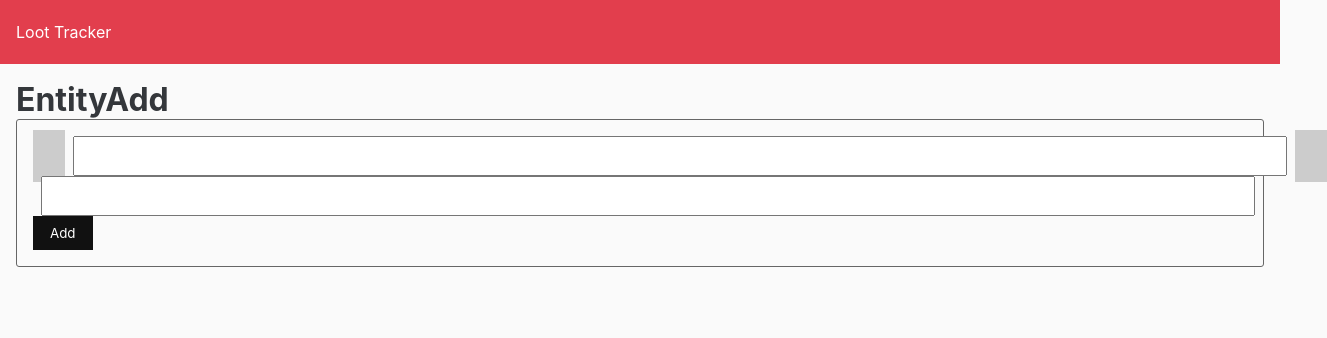
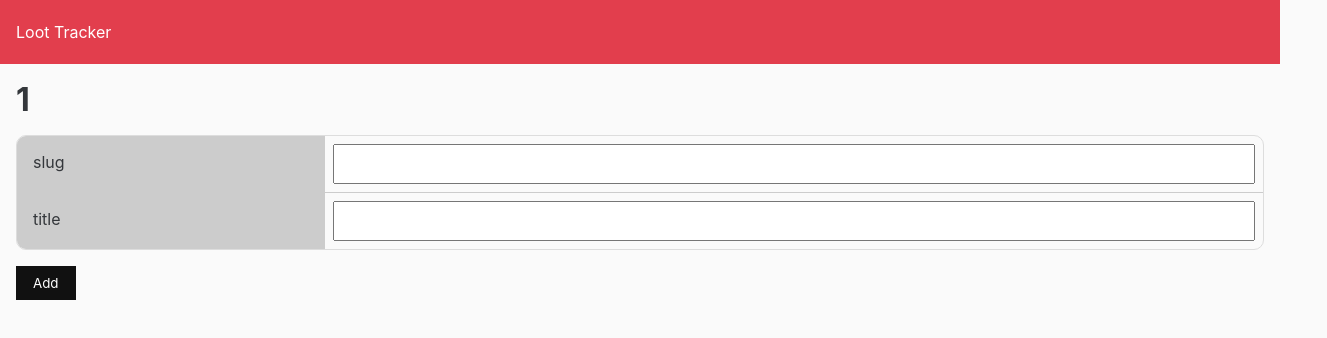
Before and after one commit to patrickcole/loot-tracker, a React (Create React App) app in the folder client/: page /add/1 in a window 1280 px wide. Shown: the top 338 px of the page, 1327 px wide, since content can reach past the window. Built offline with nearby package versions, Linux system fonts and the light colour scheme; the HTML template or start-up script is replaced by a standard one.

Commit message:
Corrects Add/Edit location with new map coordinate strategy

```diff
--- a/client/src/components/EntityAdd.js
+++ b/client/src/components/EntityAdd.js
@@ -1,5 +1,5 @@
 import React, {useState} from 'react';
-import { asyncFetch } from '../utils/Network';
+import { asyncFetch, getRouteName } from '../utils/Network';
 import EditableText from './EditableText';
 
 function EntityAdd( { location } ) {
@@ -7,11 +7,26 @@ function EntityAdd( { location } ) {
   let apiEntity = location.pathname;
   apiEntity = apiEntity.replace('/add/','/api/');
 
-  const [entity, setEntity] = useState({ slug: '', title: '', listings: [] });
+  let routeName = getRouteName(location.pathname);
+
+  const [entity, setEntity] = useState({ slug: '', title: '', latlng: { type: "Point", coordinates: [] }, editorCoordinates: '' });
   const [message, setMessage] = useState('');
 
   let onEntityPropertyUpdate = e => setEntity({...entity, [e.currentTarget.dataset.field]: e.currentTarget.value});
+
   let onEntityAdd = e => {
+
+    // TODO: Make a utility function:
+    // if a location:
+    if ( routeName === 'location' ){
+      let coorRawValues = entity.editorCoordinates;
+      coorRawValues = coorRawValues.split(',');
+      let latLngCoors = coorRawValues.map( value => parseFloat(value) );
+
+      let newEntity = entity;
+      newEntity.latlng.coordinates = latLngCoors;
+      setEntity(newEntity);
+    }
 
     let request = { method: 'POST', body: JSON.stringify(entity) };
     asyncFetch(`${apiEntity}s`, request)
@@ -19,21 +34,31 @@ function EntityAdd( { location } ) {
         setMessage(response.message);
       });
   }
+
   let displayMessage = () => {
     if ( message !== "" ) {
       return <p>{message}</p>
     }
   }
 
+  let displayLocationSpecific = () => {
+    if ( routeName === "location" ){
+      return (
+        <li key={`field_latlng`} className="list-item__field"><EditableText field="editorCoordinates" label="coordinates" value={entity.editorCoordinates} onUpdate={onEntityPropertyUpdate} /></li>
+      )
+    }
+  }
+
   return (
     <main className="page">
-      <h1>EntityAdd</h1>
+      <h1>{routeName}</h1>
       {displayMessage()}
-      <div className="widget">
-        <EditableText field="slug" value={entity.slug} onUpdate={onEntityPropertyUpdate} />
-        <EditableText field="title" value={entity.title} onUpdate={onEntityPropertyUpdate} />
-        <button className="btn" onClick={onEntityAdd}>Add</button>
-      </div>
+      <ul className="list list__fields">
+        <li key={`field_slug`} className="list-item__field"><EditableText field="slug" label="slug" value={entity.slug} onUpdate={onEntityPropertyUpdate} /></li>
+        <li key={`field_title`} className="list-item__field"><EditableText field="title" label="title" value={entity.title} onUpdate={onEntityPropertyUpdate} /></li>
+        { displayLocationSpecific() }
+      </ul>
+      <button className="btn" onClick={onEntityAdd}>Add</button>
     </main>
   )
 }
--- a/client/src/components/EntityEditor.js
+++ b/client/src/components/EntityEditor.js
@@ -29,6 +29,11 @@ function EntityEditor( { location } ) {
       itemData = {...itemData, products: newListings}
     }
 
+    if ( itemData.latlng ) {
+
+      itemData = {...itemData, editorCoordinates: itemData.latlng.coordinates.toString() }
+    }
+
     setEntity(itemData);
   }
 
@@ -56,6 +61,19 @@ function EntityEditor( { location } ) {
   let onEntityPropertyUpdate = e => setEntity({...entity, [e.currentTarget.dataset.field]: e.currentTarget.value});
   let onEntitySave = e => {
 
+    // TODO: Make a utility function:
+    // if a location:
+    if ( editor.entity === 'location' ){
+
+      let coorRawValues = entity.editorCoordinates;
+      coorRawValues = coorRawValues.split(',');
+      let latLngCoors = coorRawValues.map( value => parseFloat(value) );
+
+      let newEntity = entity;
+      newEntity.latlng.coordinates = latLngCoors;
+      setEntity(newEntity);
+    }
+
     let request = { method: 'PUT', body: JSON.stringify(entity) };
     asyncFetch(editor.api, request)
       .then( (response ) => {
@@ -73,6 +91,7 @@ function EntityEditor( { location } ) {
       case "_id": return null;
       case "slug": return null;
       case "__v": return null;
+      case "latlng": return null;
       case "products":
         return (
           <li key="field_listings" className="list-item__field">
--- a/client/src/components/Location.js
+++ b/client/src/components/Location.js
@@ -21,7 +21,7 @@ function Location( { location } ) {
 
   let map = (
 
-    <Map center={place.latlng.coordinates} zoom={15} width={480} height={320} metaWheelZoom={true}>
+    <Map center={place.latlng.coordinates} zoom={15} width={480} height={320}>
       <Marker anchor={place.latlng.coordinates} payload={1} onClick={({ event, anchor, payload }) => {}} />
     </Map>
   );
```
